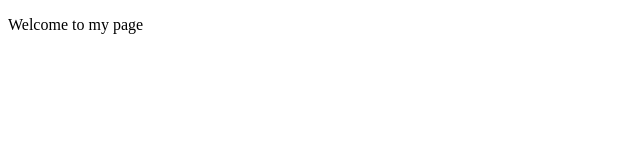
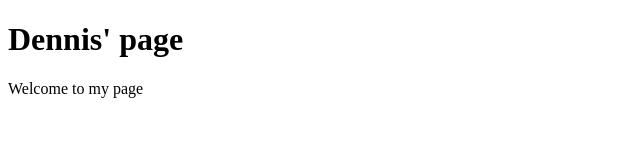
Before and after one commit to Defnar/lab12.1-dennisf, a website: page public/index.html in a window 1280 px wide. Shown: the whole page, without its empty margins (0-640 px from the left). Drawn offline with Linux system fonts and the light colour scheme.

Commit message:
slightly changed the html pages

```diff
--- a/public/index.html
+++ b/public/index.html
@@ -6,6 +6,7 @@
     <title>Dennis' Page</title>
 </head>
 <body>
+    <h1>Dennis' page</h1>
     <p>Welcome to my page</p>
 </body>
 </html>
```
Also changed, not shown: public/contact.html (+1 -0 lines).
